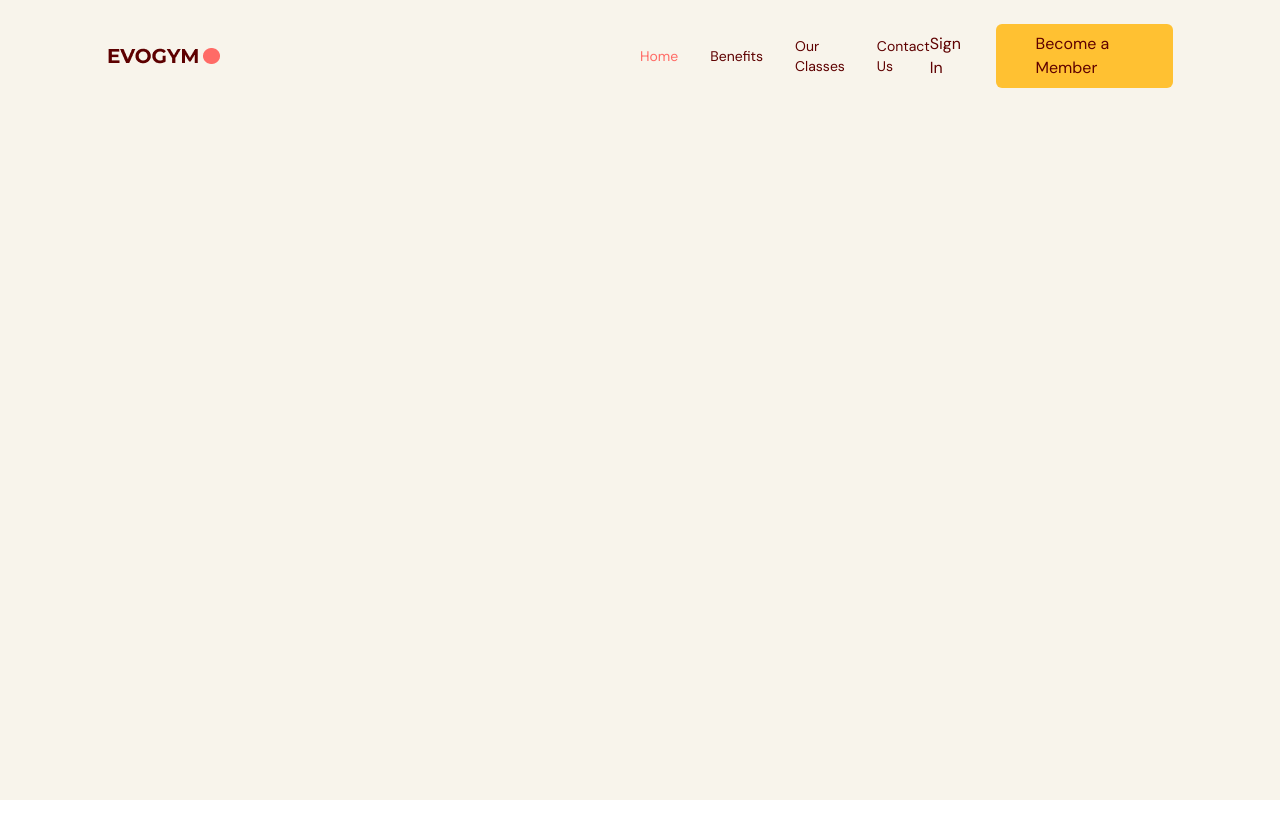
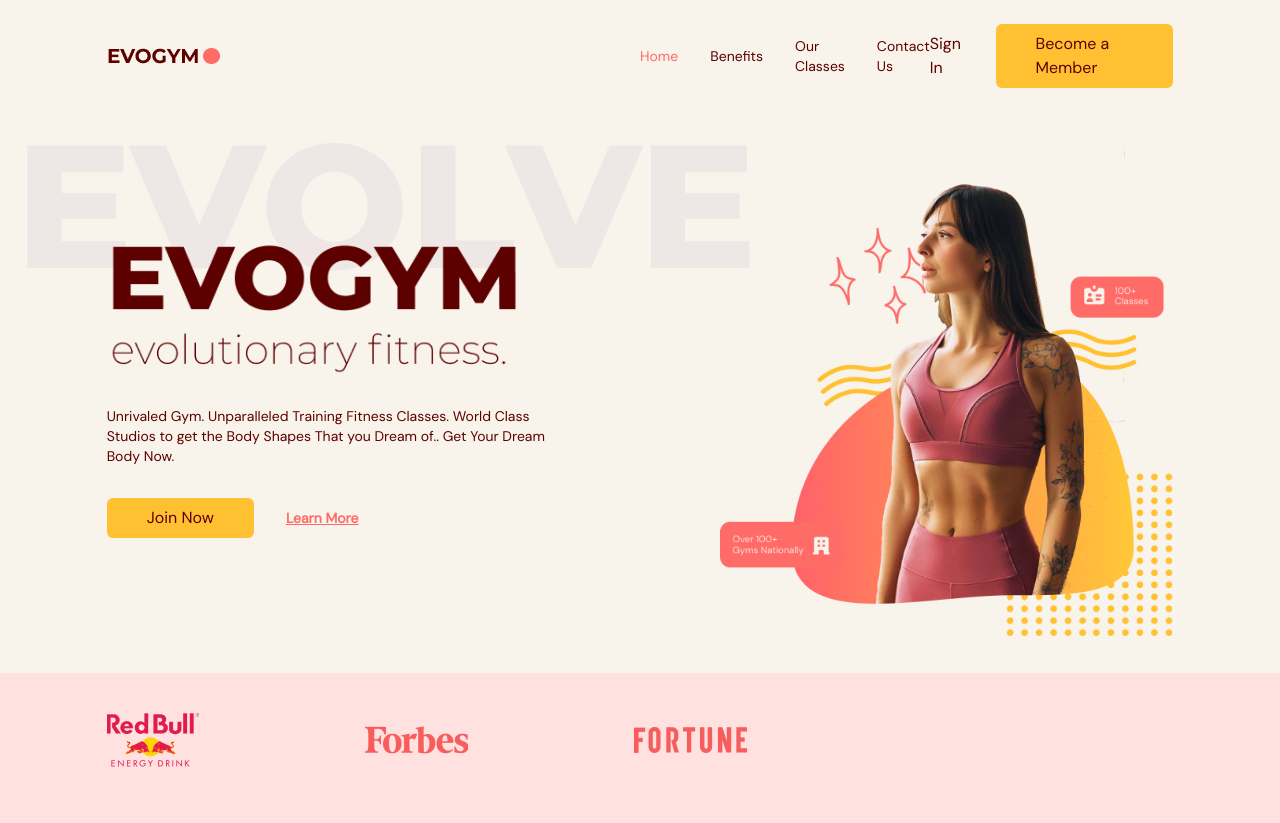
Before and after one commit to hibamroum/gym-website, a React (Vite) app: page / in a window 1280 px wide. Before the commit the page ends 800 px from the top, so only its background shows below. Built offline with nearby package versions, Linux system fonts and the light colour scheme.

Commit message:
Home Page

```diff
--- a/src/App.tsx
+++ b/src/App.tsx
@@ -1,6 +1,7 @@
 //tsx refers to React components while ts refers to normal typescript files
 
 import Navbar from "./scenes/Navbar/index";
+import Home from "./scenes/Home/index";
 import { useEffect, useState } from "react";
 import { SelectedPage } from "./shared/types";
 
@@ -20,11 +21,11 @@
       if (window.scrollY !== 0) {
         setIsTopOfPage(false);
       }
-      window.addEventListener("scroll", handleScroll);
-      return () => {
-        //remove Event lister when the page is left
-        window.removeEventListener("scroll", handleScroll);
-      };
+    };
+    window.addEventListener("scroll", handleScroll);
+    return () => {
+      //remove Event lister when the page is left
+      window.removeEventListener("scroll", handleScroll);
     };
   }, []);
 
@@ -35,6 +36,8 @@
         selectedPage={selectedPage}
         setSelectedPage={setSelectedPage}
       />
+      {/*set Selected page is needed to allow navigation to different pages on click */}
+      <Home setSelectedPage={setSelectedPage} />
     </div>
   );
 }
--- /dev/null
+++ b/src/scenes/Home/index.tsx
@@ -0,0 +1,96 @@
+import ActionButton from "../../shared/ActionButton";
+import { SelectedPage } from "../../shared/types";
+import useMediaQuery from "../../hooks/useMediaQuerey";
+
+import HomePageText from "../../assets/HomePageText.png";
+import HomePageGraphic from "../../assets/HomePageGraphic.png";
+import SponsorRedBull from "../../assets/SponsorRedBull.png";
+import SponsorForbes from "../../assets/SponsorForbes.png";
+import SponsorFortune from "../../assets/SponsorFortune.png";
+import AnchorLink from "react-anchor-link-smooth-scroll";
+import { motion } from "framer-motion";
+
+type Props = {
+  setSelectedPage: (value: SelectedPage) => void;
+};
+
+function Home({ setSelectedPage }: Props) {
+  const isAboveMediumScreens = useMediaQuery("(min-width:1060px)");
+
+  return (
+    <section id="home" className="gap-16 bg-gray-20 py-10 md:h-full md:pb-0">
+      {/* IMAGE AND MAIN HEADER */}
+      <div className="md:flex mx-auto w-5/6 items-center justify-center md:h-5/6">
+        {/*MAIN HEADER */}
+        <div className="z-10 mt-32 md:basis-3/5">
+          {/*HEADINGS */}
+          <motion.div
+            className="md:-mt-20"
+            initial="hidden"
+            whileInView="visible"
+            viewport={{ once: true, amount: 0.5 }}
+            transition={{ duration: 0.5 }}
+            variants={{
+              hidden: { opacity: 0, x: -50 },
+              visible: { opacity: 1, x: 0 },
+            }}
+          >
+            <div className="relative">
+              <div className="before:absolute before:-top-20 before:-left-20 before:z-[-1] md:before:content-evolvetext">
+                <img src={HomePageText} alt="home-page-text" />
+              </div>
+            </div>
+            <p className="mt-8 text-sm ">
+              Unrivaled Gym. Unparalleled Training Fitness Classes. World Class
+              Studios to get the Body Shapes That you Dream of.. Get Your Dream
+              Body Now.
+            </p>
+          </motion.div>
+          {/*Actions */}
+          <motion.div
+            className="mt-8 flex items-center gap-8 "
+            initial="hidden"
+            whileInView="visible"
+            viewport={{ once: true, amount: 0.5 }}
+            transition={{ delay: 0.2, duration: 0.5 }}
+            variants={{
+              hidden: { opacity: 0, x: -50 },
+              visible: { opacity: 1, x: 0 },
+            }}
+          >
+            <ActionButton setSelectedPage={setSelectedPage}>
+              Join Now
+            </ActionButton>
+            <AnchorLink
+              className="text-sm font-bold text-primary-500 underline hover:text-secondary-500"
+              onClick={() => {
+                setSelectedPage(SelectedPage.ContactUs);
+              }}
+              href={`#${SelectedPage.ContactUs}`}
+            >
+              <p>Learn More</p>
+            </AnchorLink>
+          </motion.div>
+        </div>
+        {/*IMAGE */}
+        <div className="flex basis-3/5 justify-center md:z-10 md:ml-40 md:mt-16 md:justify-items-end">
+          <img src={HomePageGraphic} alt="home-page-graphic" />
+        </div>
+      </div>
+      {/*SPONSORS */}
+      {isAboveMediumScreens && (
+        <div className="h-[150px] w-full bg-primary-100 py-10">
+          <div className="mx-auto w-5/6">
+            <div className="flex w-3/5 items-center justify-between gap-8">
+              <img src={SponsorRedBull} alt="redbull-sponsor" />
+              <img src={SponsorForbes} alt="forbes-sponsor" />
+              <img src={SponsorFortune} alt="fortune-sponsor" />
+            </div>
+          </div>
+        </div>
+      )}
+    </section>
+  );
+}
+
+export default Home;
```
